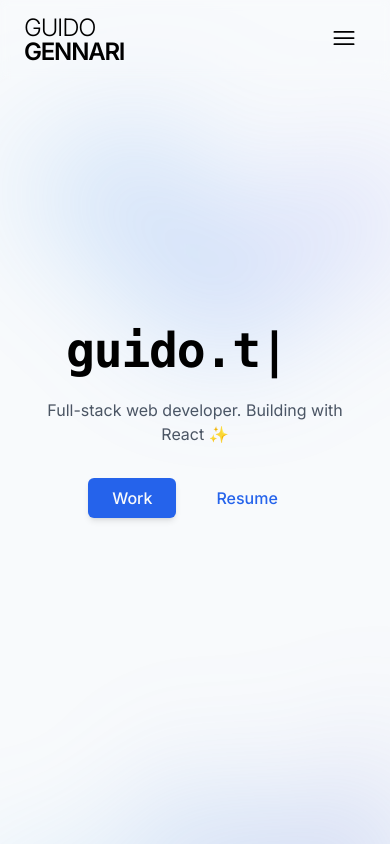
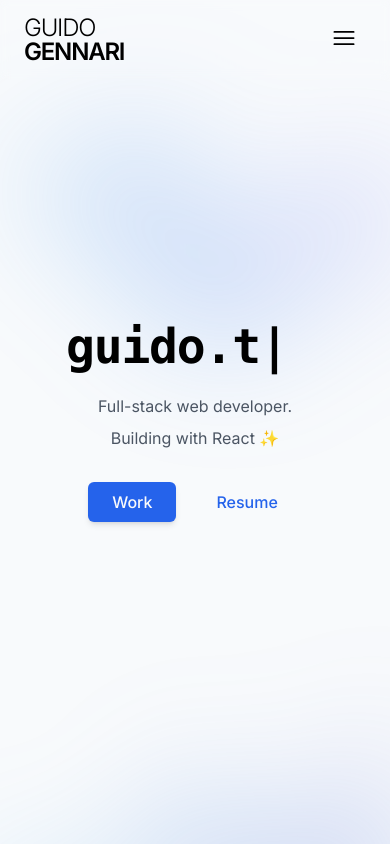
Before and after one commit to xdguido/guidogennari-web, a Next.js app: page / in a window 390 px wide. Shown: the top 844 px of the page. Built offline with nearby package versions, Linux system fonts and the light colour scheme; what prettier-plugin-tailwindcss would draw is missing.

Commit message:
feat: update css

```diff
--- a/pages/index.tsx
+++ b/pages/index.tsx
@@ -40,14 +40,14 @@ export default function Home() {
                 <h1 className="mb-4 w-[290px] translate-x-4 text-left font-mono text-5xl font-bold tracking-tight sm:w-[340px] sm:text-7xl md:mb-6 md:w-[480px] md:text-8xl 2xl:w-[620px] 2xl:text-9xl">
                     guido.
                     <Typed
-                        strings={['ts', 'js', 'tsx', 'json', 'html', 'css']}
+                        strings={['ts', 'js', 'tsx', 'json', 'html', 'css', 'yml']}
                         typeSpeed={150}
                         backSpeed={150}
                         loop
                     />
                 </h1>
-                <h1 className="mb-6 p-2 text-base text-gray-600 dark:text-gray-400 sm:p-0 md:mb-8 lg:text-lg">
-                    Full-stack web developer. Building with React ✨
+                <h1 className="z-10 mb-6 flex flex-wrap justify-center gap-2 p-2 text-base text-gray-600 dark:text-gray-400 sm:p-0 md:mb-8 lg:text-lg">
+                    Full-stack web developer.<span>Building with React ✨</span>
                 </h1>
 
                 <div className="z-10 flex gap-4 lg:gap-6 ">
```
